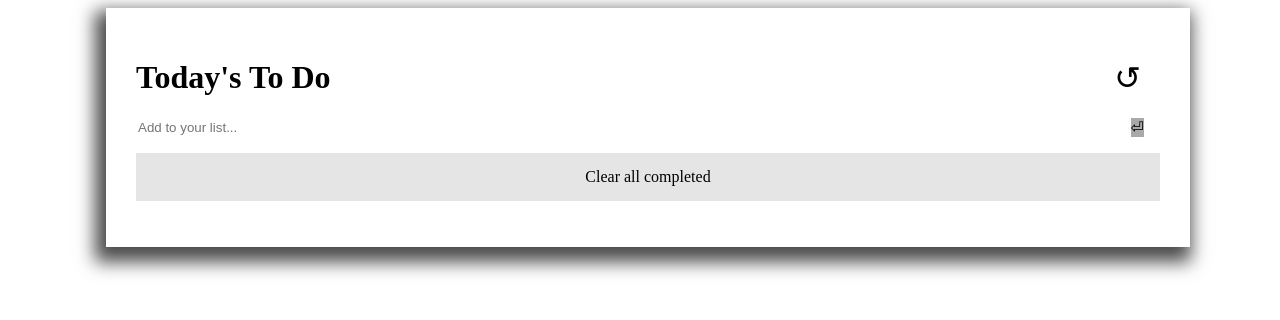
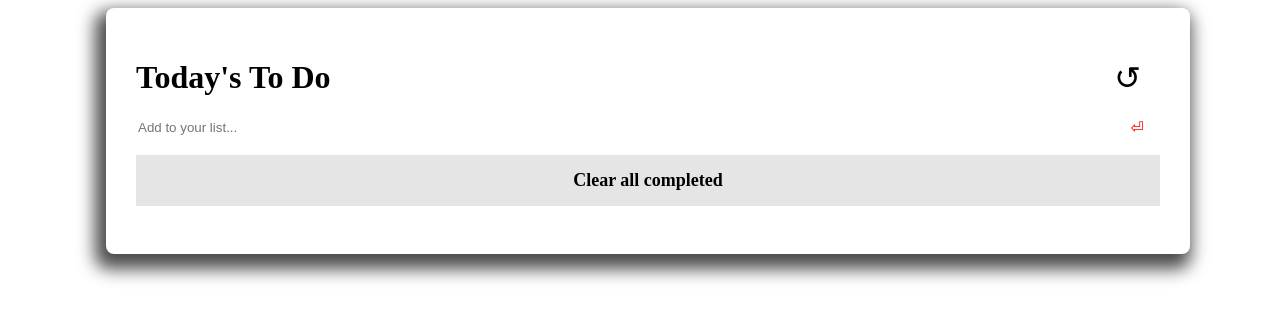
Before and after one commit to Rayan84/to-do-list, a website built with webpack: page src/index.html in a window 1280 px wide. In both pictures the pointer is over the element 1137 px from the left and 127 px from the top of the page. Built offline with nearby package versions, Linux system fonts and the light colour scheme.

Commit message:
Add transition effect to clear all completed button

```diff
--- a/src/style.css
+++ b/src/style.css
@@ -16,6 +16,7 @@ h1 {
   padding: 30px;
   -webkit-box-shadow: -5px 9px 17px 6px rgba(0, 0, 0, 0.71);
   box-shadow: -5px 9px 17px 6px rgba(0, 0, 0, 0.71);
+  border-radius: 8px;
 }
 
 #input {
@@ -29,7 +30,7 @@ h1 {
 }
 
 #enter-button:hover {
-  background-color: darkgray;
+  color: red;
   cursor: pointer;
 }
 
@@ -63,6 +64,14 @@ h1 {
   text-align: center;
   background-color: rgba(0, 0, 0, 0.1);
   padding: 15px;
+  transition: background-color 1s ease-out;
+  font-size: large;
+  font-weight: 600;
+}
+
+#delete-completed:hover {
+  background-color: palegoldenrod;
+  color:tomato;
 }
 
 .float-right,
```
